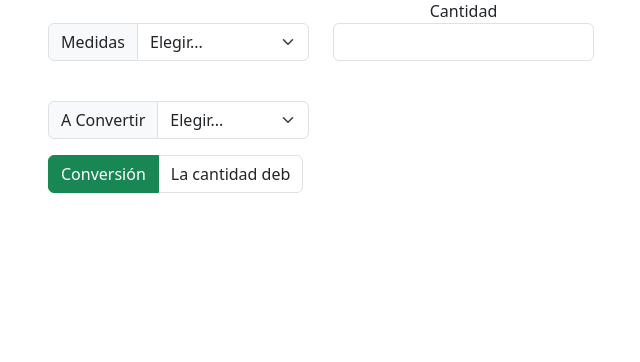
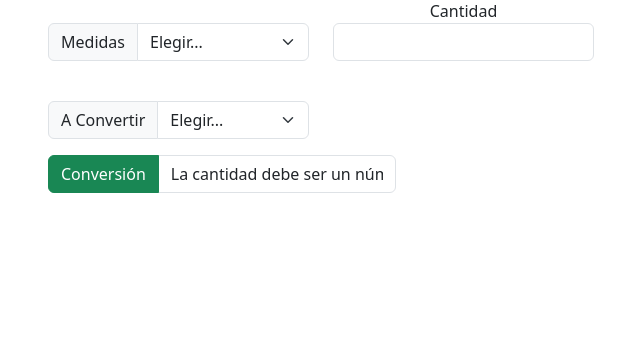
Before and after one commit to psamayoa/ProyectoPHP, a PHP site: page /Vistas/VistaVolumen.php in a window 1280 px wide. Shown: the part 137-499 px from the top of the page, without its empty margins (34-674 px from the left). Run offline with PHP 8.4, Linux system fonts and the light colour scheme.

Commit message:
cambio de tamaño en input

```diff
--- a/Vistas/VistaVolumen.php
+++ b/Vistas/VistaVolumen.php
@@ -81,7 +81,7 @@
                     </div>
                 </div><br>
                 <div class="row">
-                    <div class="col-3">
+                    <div class="col-4">
                         <div class="input-group mb-3">
                             <button class="btn btn-success" type="submit" id="button-addon1">Conversión</button>
                             <input type="text" class="form-control" value="<?php echo $resultado ?>">
```
